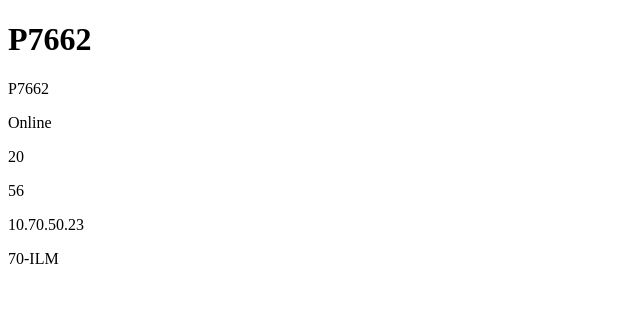
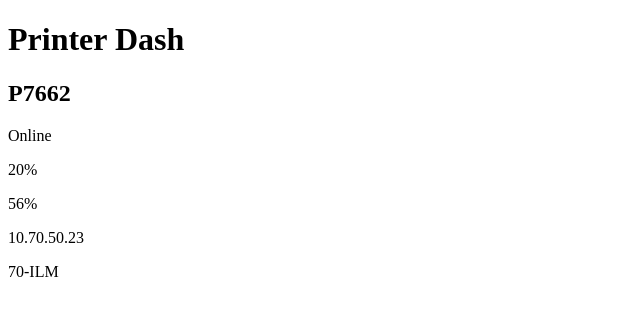
Before and after one commit to Pedrozila/printer-dashboard, a React app in the folder frontend/: page / in a window 1280 px wide. Shown: the top 316 px of the page, without its empty margins (0-640 px from the left). Built offline with nearby package versions, Linux system fonts and the light colour scheme; the HTML template or start-up script is replaced by a standard one.

Commit message:
Added a header and first card stylization

```diff
--- a/frontend/src/App.jsx
+++ b/frontend/src/App.jsx
@@ -11,20 +11,24 @@ function App() {
   }
 
   return (
-    <main>
-      <header>
-        <h1>{printer.name}</h1>
+    <main className="dashboard-cointainer">
+      <header className="dashboard-header">
+        <h1>Printer Dash</h1>
       </header>
-      <section>
+      <article className="printer-card">
+        <div className="printer-card-header">
+          <h2>{printer.name}</h2>
+          <span className={`status ${printer.isOnline ? 'online' : 'offline'}`}>
+            {printer.isOnline ? 'Online' : 'Offline'}
+          </span>
+        </div>
         <div>
-          <p>{printer.name}</p>
-          <p>{printer.isOnline ? 'Online' : 'Offline'}</p>
-          <p>{printer.ink}</p>
-          <p>{printer.mBox}</p>
+          <p>{printer.ink}%</p>
+          <p>{printer.mBox}%</p>
           <p>{printer.ip}</p>
           <p>{printer.store}</p>
         </div>
-      </section>
+      </article>
     </main>
   )
 
```
